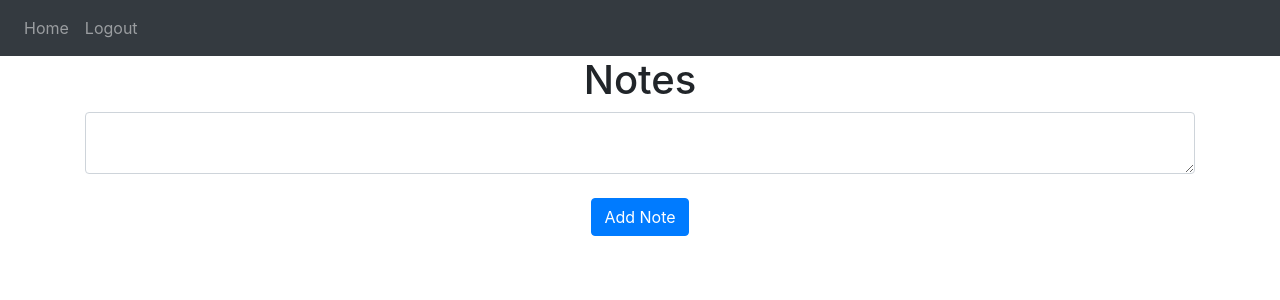
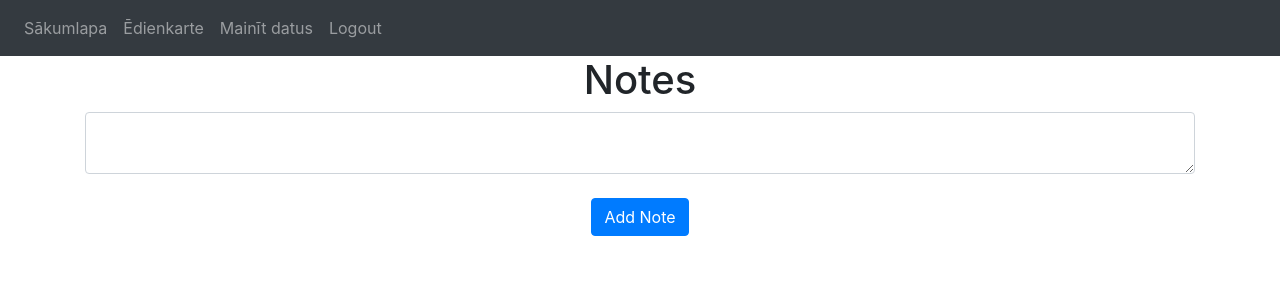
Before and after one commit to kateanete/projektesanas_lab, a Flask app: page / in a window 1280 px wide. Shown: the top 300 px of the page. Run offline with Flask 3, Linux system fonts and the light colour scheme; a user stored in the database is signed in; some libraries are stand-ins or nearby versions.

Commit message:
Update base.html

```diff
--- a/website/templates/base.html
+++ b/website/templates/base.html
@@ -30,7 +30,12 @@
       <div class="collapse navbar-collapse" id="navbar">
         <div class="navbar-nav">
           {% if user.is_authenticated %}
-          <a class="nav-item nav-link" id="home" href="/">Home</a>
+           <a class="nav-item nav-link" id="home" href="/">Sākumlapa</a>
+         <!-- <a class="nav-item nav-link" id="logout" href="/logout">Logout</a>
+          <a class="nav-item nav-link" id="login" href="/login">Login</a> -->
+          <a class="nav-item nav-link" id="Edienkarte" href="/edienkarte">Ēdienkarte</a>
+          <a class="nav-item nav-link" id="Ievade" href="/ievade">Mainīt datus</a>
+
           <a class="nav-item nav-link" id="logout" href="/logout">Logout</a>
           {% else %}
           <a class="nav-item nav-link" id="login" href="/login">Login</a>
```
